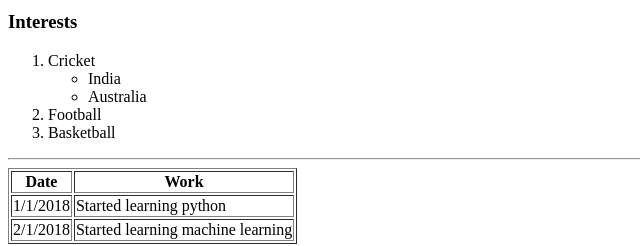
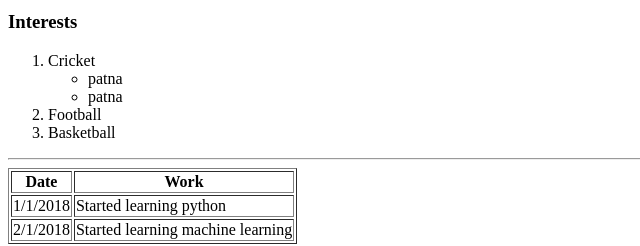
Before and after one commit to nitinkumar62011/meanweb, a plain HTML site: page index.html in a window 1280 px wide. Shown: the part 475-721 px from the top of the page, 0-640 px from the left. Drawn offline with Linux system fonts and the light colour scheme.

Commit message:
added file

```diff
--- a/index.html
+++ b/index.html
@@ -33,8 +33,8 @@
     <ol>
         <li>Cricket
         <ul>
-            <li>India</li>
-            <li>Australia</li>
+            <li>patna</li>
+            <li>patna</li>
         </ul>
     </li>
         <li>Football</li>
```
